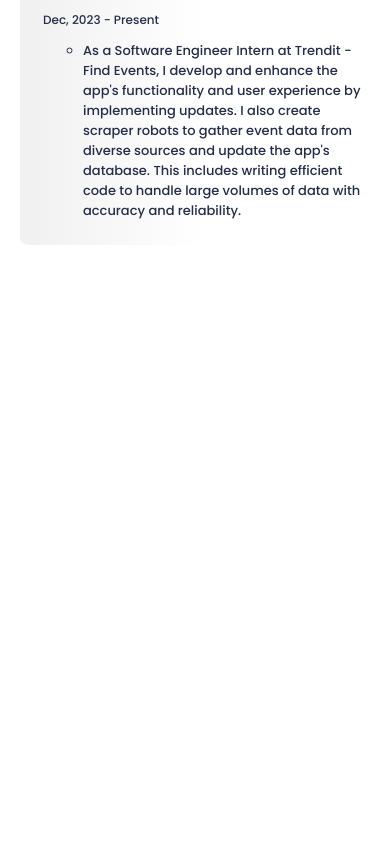
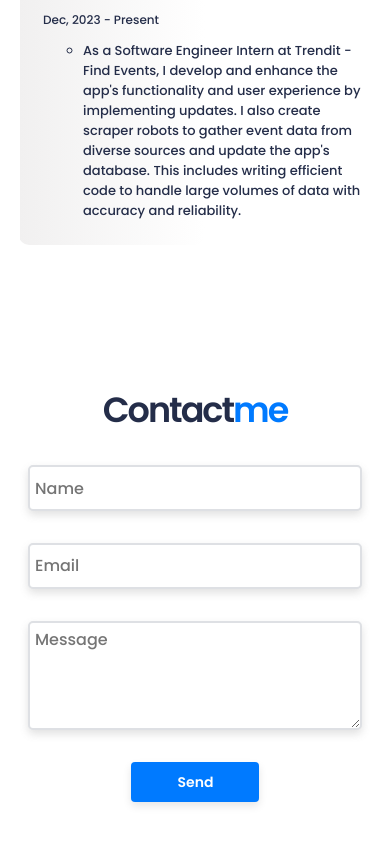
Before and after one commit to marcelovsk1/portfolio_backup, a React (Create React App) app in the folder portfolio_backup/: page / in a window 390 px wide. Shown: the part 2087-2931 px from the top of the page. Before the commit the page ends 2400 px from the top, so only its background shows below. Built offline with nearby package versions, Linux system fonts and the light colour scheme; a web font is replaced by a local one.

Commit message:
working on

```diff
--- a/portfolio_backup/src/App.js
+++ b/portfolio_backup/src/App.js
@@ -6,7 +6,7 @@ import Intro from "./Components/Intro/Intro"
 import About from "./Components/About/About"
 import Experience from "./Components//Experience/Experience";
 // import Projects from "./Components/Projects/Projects";
-// import Contact from "./Components/Contact/Contact";
+import Contact from "./Components/Contact/Contact";
 // import Footer from "./Components/Footer/Footer";
 
 
@@ -25,7 +25,7 @@ function App() {
       <About />
       <Experience />
       {/* <Projects /> */}
-      {/* <Contact /> */}
+      <Contact />
       {/* <Footer /> */}
     </div>
   );
--- /dev/null
+++ b/portfolio_backup/src/Components/Contact/Contact.css
@@ -0,0 +1,83 @@
+.contact-container {
+  position: relative;
+  padding-top: 1vh;
+  background-color: rgb(255, 255, 255);
+  border-radius: 2%;
+  margin-top: 5vh;
+}
+
+.c-right {
+  display: flex;
+  justify-content: center;
+  position: relative;
+  flex: 1;
+}
+
+.c-right>form {
+  display: flex;
+  flex-direction: column;
+  gap: 2rem;
+  align-items: center;
+}
+
+.c-right .user {
+  width: 20rem;
+  height: 2rem;
+  padding: 0.3em;
+  outline: none;
+  border: 2px solid var(--gray);
+  border-radius: 5px;
+  font-size: 16px;
+  box-shadow: 0px 4px 8px rgba(104, 104, 104, 0.2);
+}
+
+textarea {
+  height: 6rem!important;
+}
+
+.c-blur1 {
+  top: 1rem;
+  left: 8rem;
+}
+
+h2 {
+  font-size: 7vh;
+  font-weight: 600;
+  letter-spacing: -2px;
+}
+
+h2 span {
+  color: var(--blueCard);
+  font-weight: 600;
+}
+
+
+@media screen and (max-width: 600px) {
+
+  .contact-container {
+    position: relative;
+    padding-top: 1vh;
+    background-color: rgb(255, 255, 255);
+    border-radius: 2%;
+    margin-top: 10vh;
+  }
+
+  h2 {
+    color: var(--color-text);
+    display: flex;
+    flex-direction: row;
+    font-size: 35px;
+    justify-content: center;
+    /* margin-bottom: -3vh; */
+
+  }
+
+  .i-button[value="Send"] {
+    background-color: var(--blueCard);
+    margin-left: 2vh;
+    padding-bottom: -5vh;
+    font-size: 14px;
+    padding: 4px;
+  }
+
+}
--- /dev/null
+++ b/portfolio_backup/src/Components/Contact/Contact.jsx
@@ -0,0 +1,45 @@
+import React, { useRef, useState } from 'react';
+import './Contact.css';
+import emailjs from 'emailjs-com';
+
+const Contact = () => {
+  const form = useRef();
+  const [done, setDone] = useState(false);
+
+  const sendEmail = (e) => {
+    e.preventDefault();
+
+    emailjs.sendForm('service_c757fko', 'template_cbwyei9', form.current, 'L3QRb5BHA0HbpW_uc')
+      .then((result) => {
+        console.log(result.text);
+        setDone(true);
+      })
+      .catch((error) => {
+        console.log(error.text);
+      });
+  };
+
+  return (
+    <section className='contact-container' id='contact'>
+      <div className="contact-form">
+        <div className="w-left">
+          <div className="awesome">
+            <h2>Contact <span>me</span></h2>
+            <div className="blur s-blurl"></div>
+            <div className="c-right">
+              <form ref={form} onSubmit={sendEmail}>
+                <input type="text" name='user' className='user' placeholder='Name' />
+                <input type="email" name='user_email' className='user' placeholder='Email' />
+                <textarea name="message" className='user' placeholder='Message'></textarea>
+                <input type="submit" value="Send" className="button i-button"/>
+                <span>{done && "Thanks for contacting me!"}</span>
+              </form>
+            </div>
+          </div>
+        </div>
+      </div>
+    </section>
+  );
+}
+
+export default Contact;
--- a/portfolio_backup/src/Components/Experience/Experience.jsx
+++ b/portfolio_backup/src/Components/Experience/Experience.jsx
@@ -10,7 +10,7 @@ import CImage from "../../Assets/Skills/csharp.png";
 import railsImage from "../../Assets/Skills/rails.svg";
 import ruby from "../../Assets/Skills/ruby.png";
 import gitImage from "../../Assets/Skills/git_icon.png";
-import unityImage from "../../Assets/Skills/unity_logo.png";
+// import unityImage from "../../Assets/Skills/unity_logo.png";
 import trenditImage from "../../Assets/Skills/trendit_img.png";
 import openai from "../../Assets/Skills/openai.png"
 
```
Also changed, not shown: package.json (+6 -1 lines), 2 other files (tests, documents, lock files or other folders).
